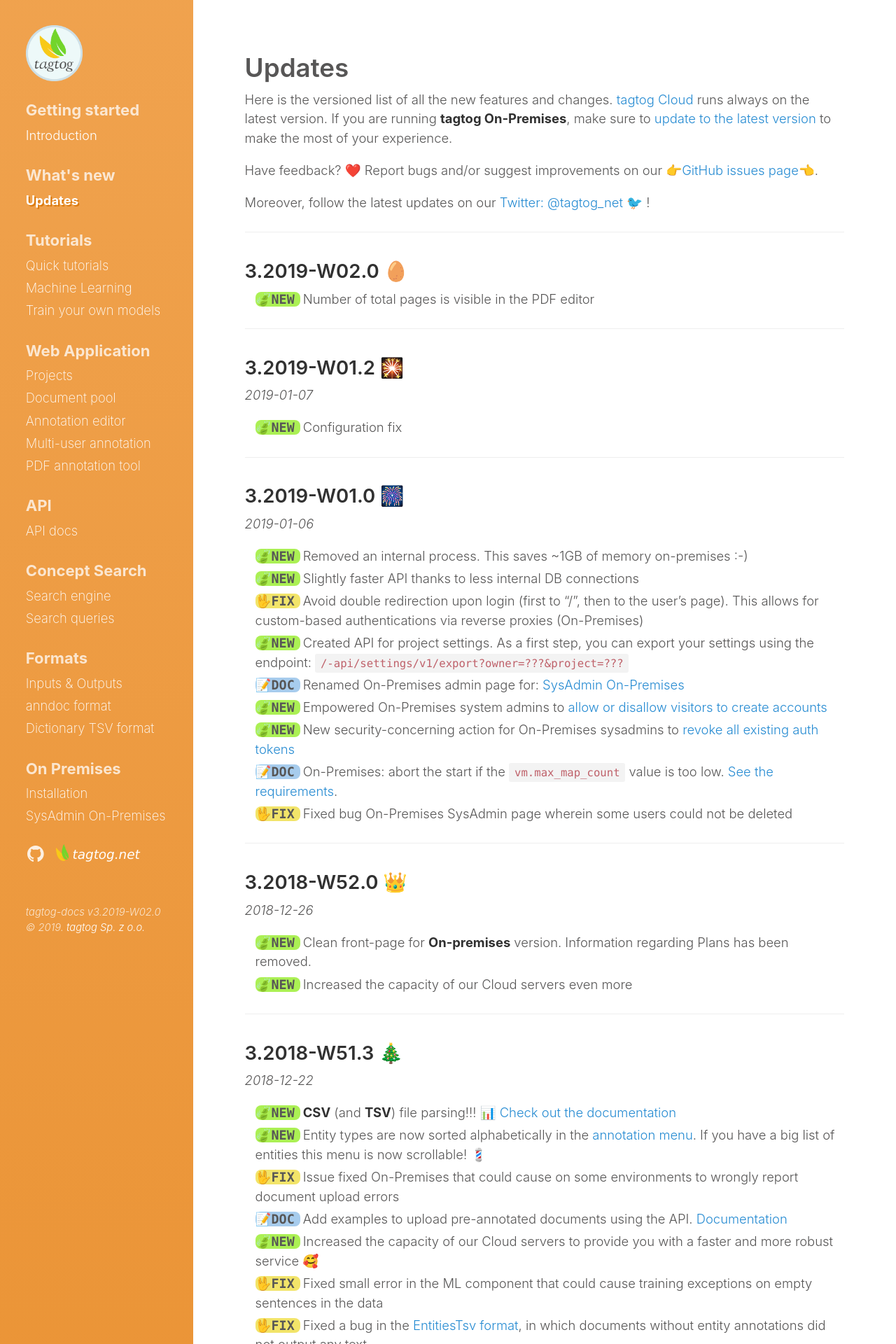
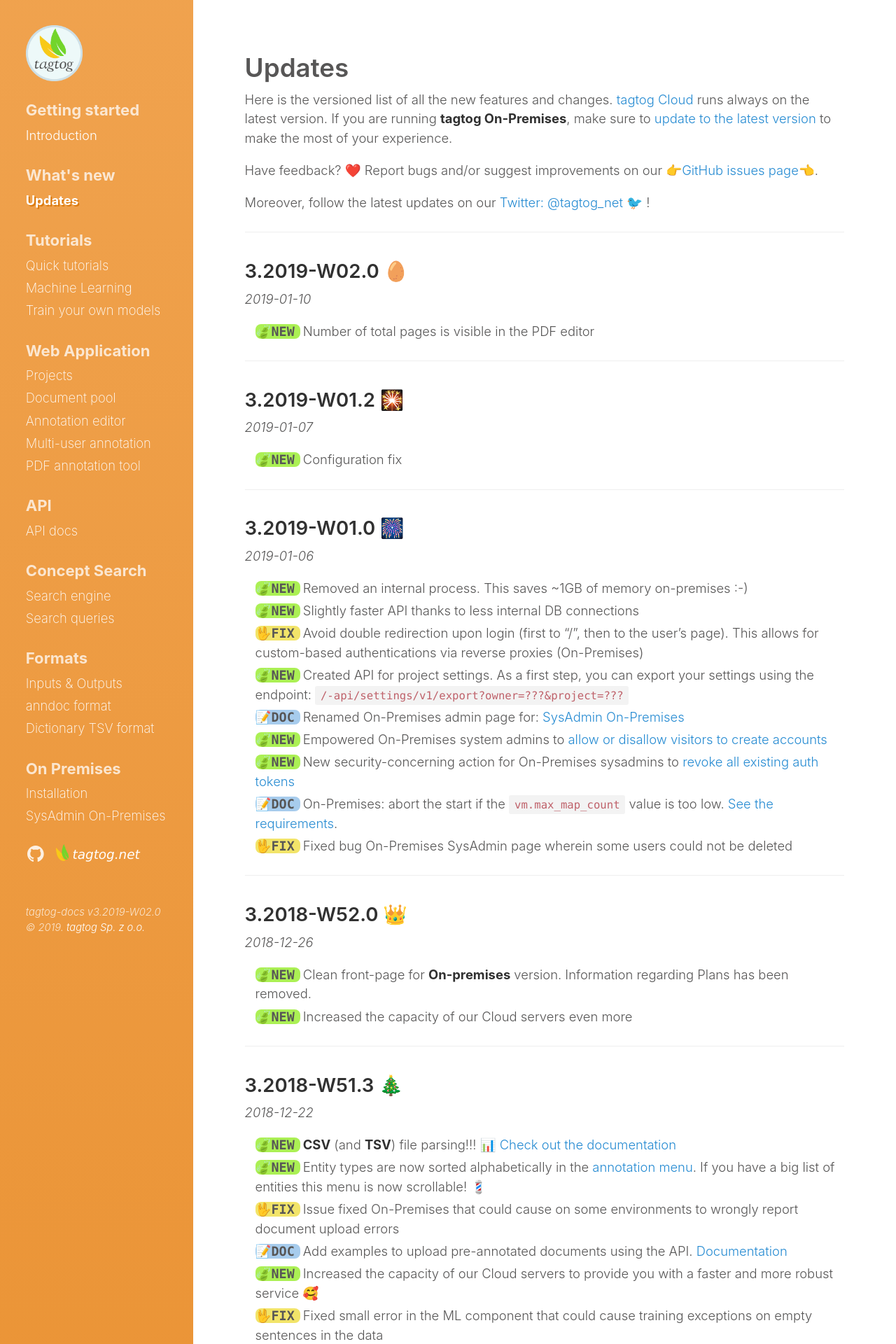
Before and after one commit to tagtogorg/tagtog-doc, a Jekyll site: the page built from updates.md, in a window 1280 px wide. Shown: the top 1920 px of the page at 70% size. Built offline with Jekyll 4.4.1, drawn with Linux system fonts in a browser that asks for light colours; nearby versions of some CDN libraries; emoji names are drawn with the system emoji font.

Commit message:
add date

```diff
--- a/updates.md
+++ b/updates.md
@@ -15,6 +15,7 @@ Moreover, follow the latest updates on our [Twitter: @tagtog_net 🐦](https://t
 ---
 
 ## 3.2019-W02.0 🥚
+_2019-01-10_
 
 <ul class="updates">
   <li class="new"><span markdown="1">Number of total pages is visible in the PDF editor</span></li>
```
